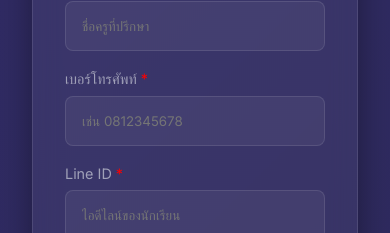
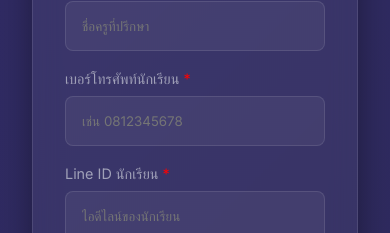
Before and after one commit to krumumpiano-source/ppk-choir, a Next.js app: page /register in a window 390 px wide. Shown: the part 677-910 px from the top of the page. Built offline with nearby package versions, Linux system fonts and the light colour scheme; no server answers.

Commit message:
fix: clarify student phone and Line ID labels in registration form

```diff
--- a/src/app/register/page.tsx
+++ b/src/app/register/page.tsx
@@ -190,7 +190,7 @@ export default function RegisterPage() {
           </div>
 
           <div className="input-group" style={{ margin: 0 }}>
-            <label htmlFor="phone">เบอร์โทรศัพท์ <span style={{color: 'red'}}>*</span></label>
+            <label htmlFor="phone">เบอร์โทรศัพท์นักเรียน <span style={{color: 'red'}}>*</span></label>
             <input
               type="tel"
               id="phone"
@@ -204,7 +204,7 @@ export default function RegisterPage() {
           </div>
 
           <div className="input-group" style={{ margin: 0 }}>
-            <label htmlFor="lineId">Line ID <span style={{color: 'red'}}>*</span></label>
+            <label htmlFor="lineId">Line ID นักเรียน <span style={{color: 'red'}}>*</span></label>
             <input
               type="text"
               id="lineId"
```
